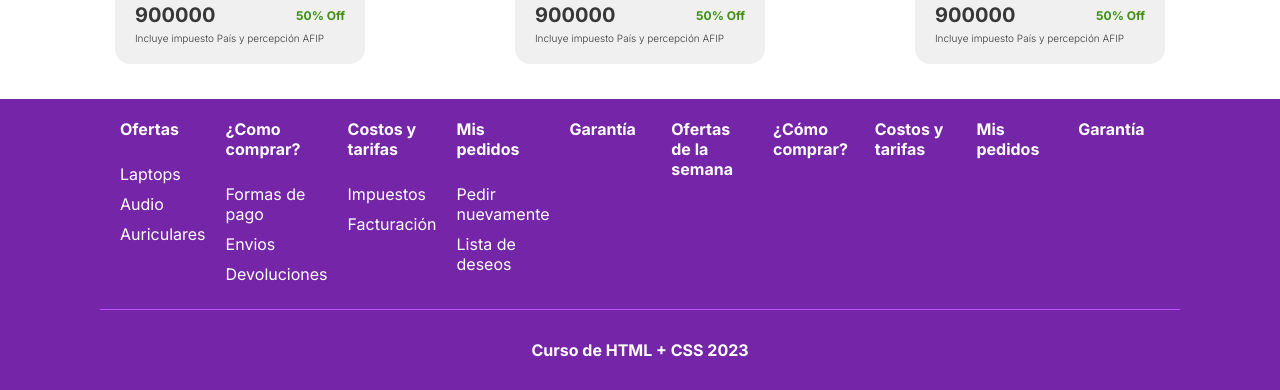
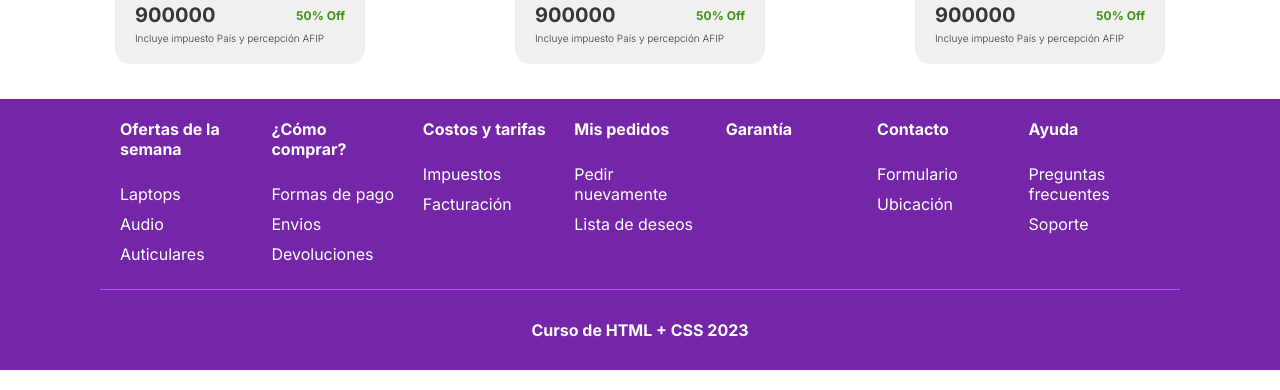
Before and after one commit to Augustofloreszegarra/practica_js, a plain HTML site: page index.html in a window 1280 px wide. Shown: the part 1121-1511 px from the top of the page. Drawn offline with Linux system fonts and the light colour scheme.

Commit message:
terminado Manejo de DOM con JavaScript I

```diff
--- a/index.html
+++ b/index.html
@@ -156,7 +156,7 @@
   </main>
   <footer>
     <div id="footer" class="footer-container">
-      <ul class="footer-ul">
+      <!-- <ul class="footer-ul">
         <li class="footer-main-item">
           <a class="footer-a" href="./index.html">Ofertas</a>
         </li>
@@ -210,7 +210,7 @@
         <li class="footer-main-item">
           <a class="footer-a" href="./index.html">Garantía</a>
         </li>
-      </ul>
+      </ul> -->
     </div>
     <div class="footer-copyright">Curso de HTML + CSS 2023</div>
   </footer>
--- a/scripts/layout.js
+++ b/scripts/layout.js
@@ -1,56 +1,124 @@
-const navSelector = document.getElementById("navbar");
-const footerSelector = document.querySelector("#footer");
+const navSelector = document.getElementById( "navbar" );
+const footerSelector = document.querySelector( "#footer" );
 
+const navOptions = [
+  {
+    title: "Inicio",
+    linkTo: "#",
+    opts: [""]
+  },
+  {
+    title: "Productos",
+    linkTo: "#",
+    opts: [ "Laptops", "Audio", "Auticulares" ]
+  },
+  {
+    title: "Ofertas",
+    linkTo: "#",
+    opts: [ "Ofertas de la semana", "Ofertas del mes" ]
+  },
+  {
+    title: "Contacto",
+    linkTo: "#",
+    opts: [ "Formulario", "Ubicación" ]
+  },
+  {
+    title: "Ayuda",
+    linkTo: "#",
+    opts: [ "Preguntas frecuentes", "Soporte" ]
+  }
+]
 
-const options = [
-  { title: "Ofertas de la semana", linkTo: "#", opts: ["Laptops", "Audio", "Auticulares"]  },
-  { title: "¿Cómo comprar?", linkTo: "#", opts: ["Formas de pago", "Envios", "Devoluciones"]  },
-  { title: "Costos y tarifas", linkTo: "#", opts: ["Impuestos", "Facturación"] },
-  { title: "Mis pedidos", linkTo: "#", opts: ["Pedir nuevamente", "Lista de deseos"] },
-  { title: "Garantía", linkTo: "#", opts: [] },
+const Footeroptions = [
+  {
+    title: "Ofertas de la semana",
+    linkTo: "#",
+    opts: [ "Laptops", "Audio", "Auticulares" ]
+  },
+  {
+    title: "¿Cómo comprar?",
+    linkTo: "#",
+    opts: [ "Formas de pago", "Envios", "Devoluciones" ]
+  },
+  {
+    title: "Costos y tarifas",
+    linkTo: "#",
+    opts: [ "Impuestos", "Facturación" ]
+  },
+  {
+    title: "Mis pedidos",
+    linkTo: "#",
+    opts: [ "Pedir nuevamente", "Lista de deseos" ]
+  },
+  {
+    title: "Garantía",
+    linkTo: "#",
+    opts: [""]
+  },
+  {
+    title: "Contacto",
+    linkTo: "#",
+    opts: [ "Formulario", "Ubicación" ]
+  },
+  {
+    title: "Ayuda",
+    linkTo: "#",
+    opts: [ "Preguntas frecuentes", "Soporte" ]
+
+  }
 ];
 
-for (let option of options) {
+// navbar
+for ( let option of navOptions ) {
   // Crear el elemento <li>
-  const listItem = document.createElement("li");
+  const listItem = document.createElement( "li" );
   listItem.className = "nav-li";
 
   // Adjuntar el elemento <li> al elemento con el id "navbar"
-  navSelector.appendChild(listItem);
+  navSelector.appendChild( listItem );
 
   // Crear el elemento <a>
-  const anchor = document.createElement("a");
+  const anchor = document.createElement( "a" );
   anchor.className = "nav-a";
   anchor.textContent = option.title;
   anchor.href = option.linkTo;
 
   // Adjuntar el elemento <a> al elemento <li>
-  listItem.appendChild(anchor);
+  listItem.appendChild( anchor );
+}
 
+for ( let option of Footeroptions ) {
+
+  //--------------------------------footer--------------------------------
   // Crear el elemento <ul> que despues le diremos q sera hijo del footer
   const footerUl = document.createElement("ul");
   footerUl.className = "footer-ul";
 
-  // Adjuntar el elemento <ul> al elemento con el id "footer"
-  footerSelector.appendChild(footerUl);
-
   // Crear el elemento <ul> que despues le diremos q sera hijo del footerUl
-  const footerColummTitle = document.createElement("li");
+  const footerColummTitle = document.createElement( "li" );
   footerColummTitle.className = "footer-main-item";
 
-  // Adjuntar el elemento <ul> al elemento con el id "footer"
-  footerUl.appendChild(footerColummTitle);
-
   // Creamos el elemento <a> del primer li del footer
-  const footerColummTitleAnchor = document.createElement("a");
+  const footerColummTitleAnchor = document.createElement( "a" );
   footerColummTitleAnchor.className = "footer-a";
-  footerColummTitleAnchor.textContent = option.title;
+  footerColummTitleAnchor.innerText = option.title;
   footerColummTitleAnchor.href = option.linkTo;
 
-  // Adjuntar el elemento <a> al elemento con clase footerColummTitleAnchor
-  footerColummTitle.appendChild(footerColummTitleAnchor);
+  // Adjuntar el elemento <a> al elemento con clase footerColummTitleAnchor/*  */
+  footerColummTitle.appendChild( footerColummTitleAnchor );
+  footerUl.appendChild( footerColummTitle );
 
+  for ( let opt of option.opts ) {
+    const footerLi = document.createElement( "li" );
+    footerLi.className = "footer-li";
+    const footerLiAnchor = document.createElement( "a" );
+    footerLiAnchor.className = "footer-a";
+    footerLiAnchor.innerText = opt;
+    footerLiAnchor.href = "#";
+    footerLi.appendChild( footerLiAnchor );
+    footerUl.appendChild( footerLi );
+  }
+
+  footerSelector.appendChild( footerUl );
   //
-
-
 }
```
